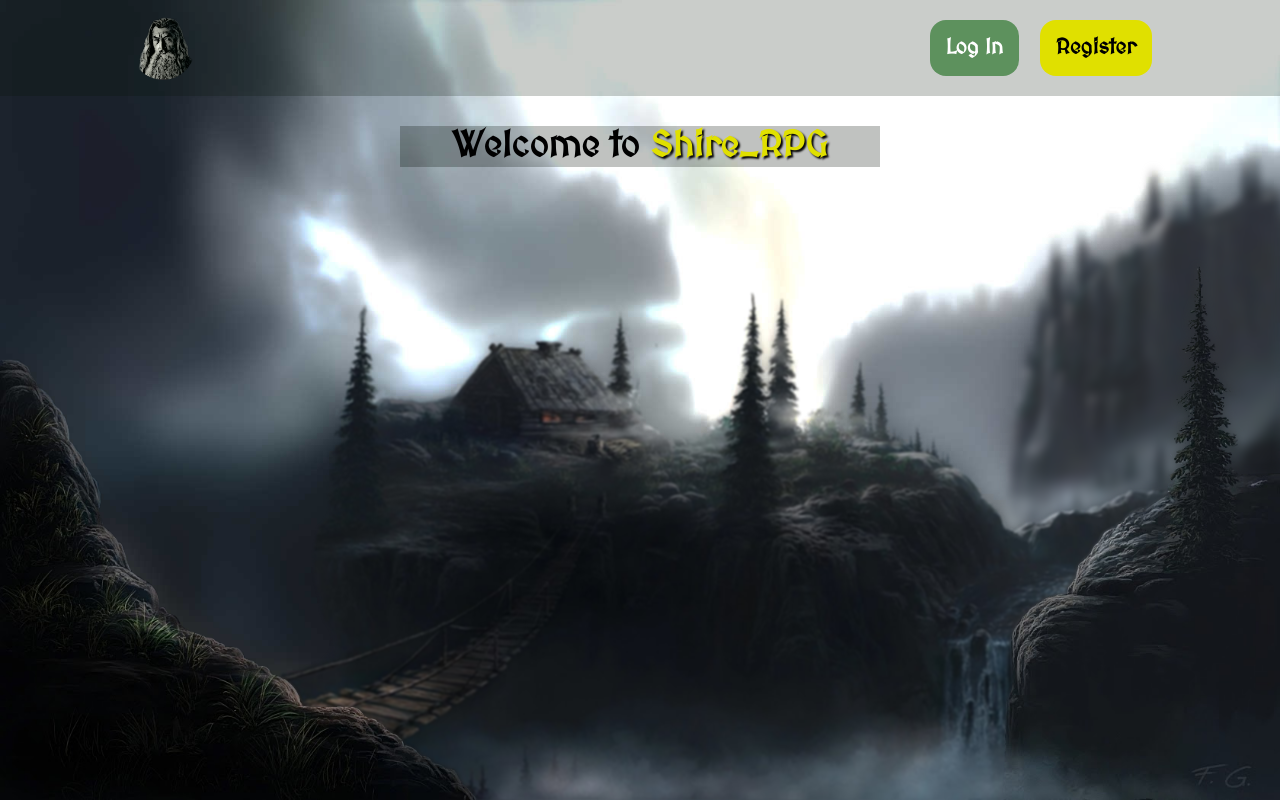
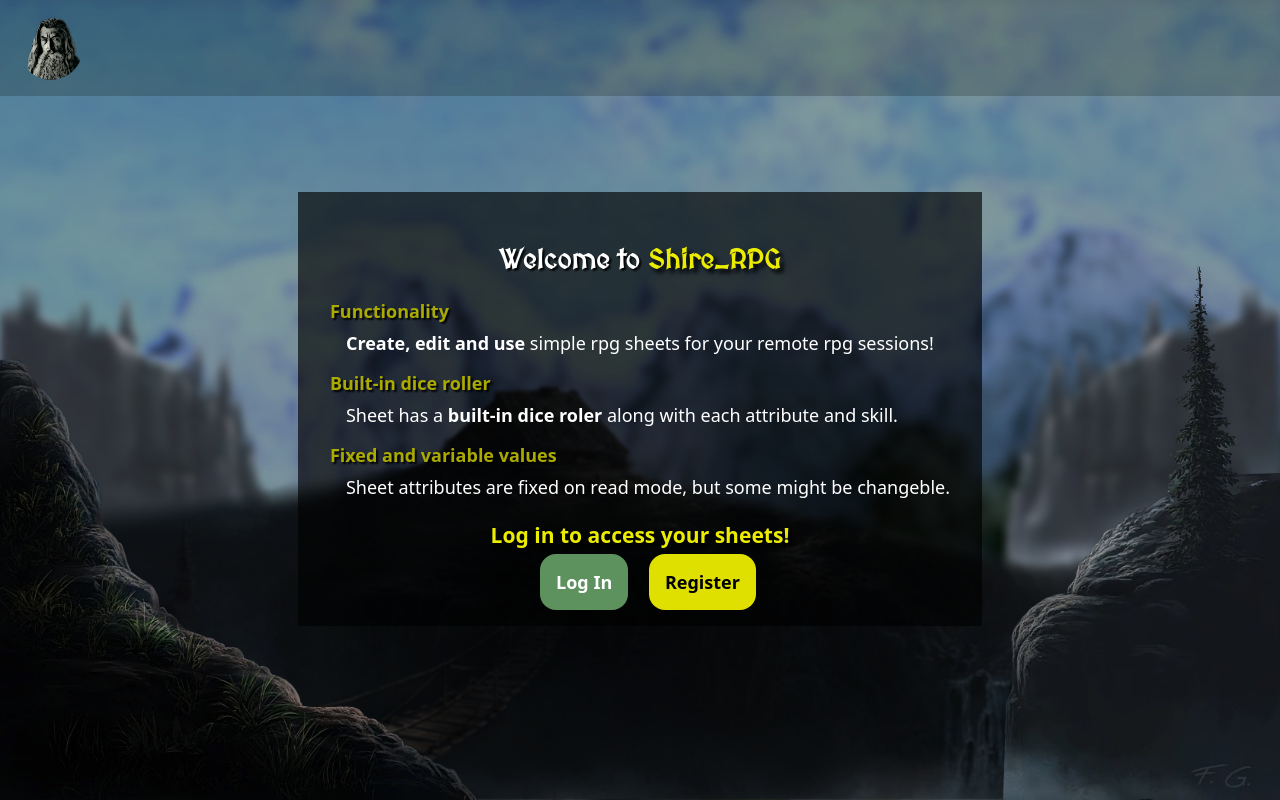
Before and after one commit to sirBaggins/shire_rpg, a Flask app: page / in a window 1280 px wide. Run offline with Flask 3, Linux system fonts and the light colour scheme; some libraries are stand-ins or nearby versions.

Commit message:
add register and login

```diff
--- a/app.py
+++ b/app.py
@@ -19,4 +19,22 @@ db = SQL("sqlite:///shire.db")
 # INDEX
 @app.route("/")
 def index():
-        return render_template("index.html")
+    return render_template("index.html")
+
+
+@app.route("/register", methods=["GET", "POST"])
+def register():
+    if request.method == "GET":
+        session.clear()
+        return render_template("register.html")
+    else:
+        return redirect(url_for("login"))
+
+
+@app.route("/login", methods=["GET", "POST"])
+def login():
+    if request.method == "GET":
+        session.clear()
+        return render_template("login.html")
+    else:
+        return "ok"
--- a/static/styles.css
+++ b/static/styles.css
@@ -16,7 +16,7 @@ body {
     background-size: cover;
     background-attachment: fixed;
     background-position: center center;
-    overflow: hidden;
+    overflow-x: hidden;
 }
 
 /* NAVBAR */
@@ -28,7 +28,7 @@ body {
 
 header {
     background-color: rgba(5, 20, 5, 0.212);
-    width: 100vw;
+    width: 100%;
 }
 
 .header__content {
@@ -36,8 +36,8 @@ header {
     display: flex;
     align-items: center;
     justify-content: space-between;
-    max-width: 80vw;
-    margin: 0 auto;
+    max-width: 80rem;
+    margin: 0 1rem;
 }
 
 ul {
@@ -64,7 +64,7 @@ a {
 
     text-transform: capitalize;
     font-weight: bolder;
-    font-size: 16pt;
+    font-size: large;
 }
 
 .register__btn {
@@ -87,46 +87,133 @@ a {
 }
 
 .register__btn:hover {
-    background-color: rgb(202, 202, 0);
+    background-color: rgb(150, 150, 0);
 }
 
 .parallax img {
     position: absolute;
-    top: 0;
+    bottom: 0;
     left: 0;
     width: 100%;
     pointer-events: none;
 }
 
 #bg1 {
-    z-index: 1;
+    z-index: -5;
 }
 
 #bg2 {
-    z-index: 1;
+    z-index: -5;
 }
 
 #bg3 {
-    z-index: -1;
+    z-index: -7;
     filter: blur(4px);
+    height: 50vw;
 }
 
 #bg4 {
-    z-index: 0;
+    z-index: -6;
     filter: blur(1px);
 }
 
-.welcome {
-    background-color: rgba(0, 8, 0, 0.247);
-    text-align: center;
-    width: 30rem;
-    margin: auto;
-    color: black;
-    font-size: x-large;
+.yellow-shadow {
+    color: rgb(236, 236, 0);
+    text-shadow: 4px 4px 4px black;
 }
 
-strong {
-    font-weight: bold;
-    color: rgb(224, 224, 0);
+.center-text {
+    text-align: center;
+}
+
+.black {
+    color: #ffffff;
     text-shadow: 2px 2px 2px black;
 }
+
+.welcome {
+    background-color: rgba(0, 0, 0, 0.651);
+    color: white;
+    padding: 2rem;
+    text-align: justify;
+    font-size: large;
+    width: fit-content;
+    margin: 6rem auto;
+}
+
+.welcome h4 {
+    margin: 0;
+    color: rgb(170, 170, 0);
+    text-shadow: 2px 2px 2px black;
+}
+
+.welcome p {
+    margin: 0.5rem 0 1rem 1rem;
+}
+
+.welcome a {
+    margin-left: 1rem;
+}
+
+.form-box {
+    background-color: rgba(5, 20, 5, 0.212);
+    padding: 2rem;
+    width: fit-content;
+    margin: 6rem auto;
+}
+
+.form-box-inside {
+    text-align: center;
+}
+
+.form-box label {
+    font-weight: bold;
+    display: block;
+    margin-bottom: 1rem;
+}
+
+.form-box input {
+    text-align: center;
+    border: none;
+    border-radius: 10px;
+    height: 20pt;
+    padding: 2px 10px;
+    margin-bottom: 1rem;
+
+}
+
+.form-box input:focus,
+button:focus {
+    outline: rgb(224, 224, 0) solid 1px;
+    box-shadow: 0 0 10px rgb(224, 224, 0);
+}
+
+.form-box button {
+    padding: 1em;
+    border: none;
+    border-radius: 10px;
+    font-weight: bold;
+}
+
+.button-box {
+    text-align: center;
+}
+
+.display-block {
+    display: block;
+}
+
+.mini-text {
+    font-size: small;
+    font-style: italic;
+    text-align: center;
+}
+
+.messageLength {
+    margin-top: 0;
+    margin-bottom: 1rem;
+}
+
+.eye {
+    cursor: pointer;
+}
--- a/templates/index.html
+++ b/templates/index.html
@@ -1,15 +1,10 @@
 {% extends "layout.html" %}
 
-<link rel="stylesheet" href="../static/styles.css">
 {% block title %}Welcome to Shire_RPG{% endblock %}
 
 {% block main %}
 
 <main>
-
-    <article class="welcome">
-        <h1 class="medfont">Welcome to <strong>Shire_RPG</strong></h1>
-    </article>
 
     <section class="parallax">
         <img src="../static/bg/bg1.png" id="bg1">
@@ -18,19 +13,60 @@
         <img src="../static/bg/bg4.png" id="bg4">
     </section>
 
+    <article class="welcome">
+        <div class="welcome-div">
+            <h1 class="medfont center-text black">
+                Welcome to <strong class="yellow-shadow">Shire_RPG</strong>
+            </h1>
+            <h4>Functionality</h4>
+            <p>
+                <strong>Create, edit and use</strong> simple rpg sheets for your remote rpg sessions!
+            </p>
+            <h4>Built-in dice roller</h4>
+            <p>
+                Sheet has a <strong>built-in dice roler</strong> along with each attribute and skill.
+            </p>
+            <h4>Fixed and variable values</h4>
+            <p>
+                Sheet attributes are fixed on read mode, but some might be changeble.
+            </p>
+
+            <h3 class="yellow-shadow center-text">Log in to access your sheets!</h3>
+            <div class="center-text">
+                <a href="/login" class="nav__btn">log in</a>
+
+                <a href="/register" class="nav__btn register__btn">register</a>
+            </div>
+        </div>
+
+
+
+
+    </article>
+
+
+
+
 </main>
 
 
 <script>
+    let isMobile = false;
+    if (window.screen.width < 768) {
+        isMobile = true;
+    }
+
     function moveListener(event) {
         let x = event.clientX;
         aX = ~~((x - (x * 0.95)) * 0.25);
         document.getElementById("bg1").style.translate = (aX - 30) + "px";
-        document.getElementById("bg2").style.translate = (aX + 15) + "px";
-        document.getElementById("bg3").style.translate = - (aX * 0.25) + "px";
-        document.getElementById("bg4").style.translate = ((aX + 150) * 0.25) + "px";
+        document.getElementById("bg2").style.translate = aX + "px";
+        document.getElementById("bg3").style.translate = - ((aX) * 0.2) + "px";
+        document.getElementById("bg4").style.translate = (aX * 0.2) + "px";
     }
-    document.addEventListener("mousemove", moveListener);
+    if (!isMobile) {
+        document.addEventListener("mousemove", moveListener);
+    }
 </script>
 
 
--- a/templates/layout.html
+++ b/templates/layout.html
@@ -15,6 +15,7 @@
 
     <!-- navbar foreigner -->
     {% if not session["user_id"] %}
+
     <header>
         <div class="header__content medfont">
             <i>
@@ -25,13 +26,6 @@
             <!-- <nav>
                 <ul>
                     <li>
-                        <a href="/home" class="nav__btn"></a>
-                    </li>
-                </ul>
-            </nav> -->
-            <nav>
-                <ul>
-                    <li>
                         <a href="/login" class="nav__btn">log in</a>
                     </li>
                     <li>
@@ -39,8 +33,9 @@
                     </li>
                 </ul>
             </nav>
-        </div>
+        </div> -->
     </header>
+
     {% else %}
     <!-- navbar local -->
     <header>
```
Also changed, not shown: templates/login.html (added, +103 -0 lines), templates/register.html (added, +143 -0 lines), static/bg/bg0.jpg, static/bg/bg3.png, static/bg/bg4.png.
